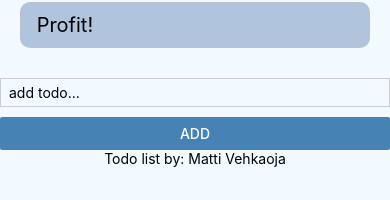
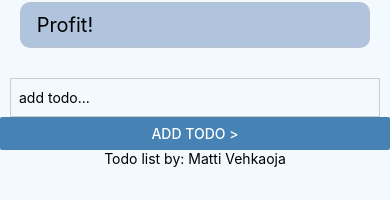
Before and after one commit to mvehkaoj/reactNativeDemo, a React Native app: screen / in a window 390 px wide. Shown: the part 205-405 px from the top of the page. Built offline with nearby package versions, Linux system fonts and the light colour scheme.

Commit message:
More stylish
Made new todos to appear in the bottom.

```diff
--- a/App.js
+++ b/App.js
@@ -21,8 +21,8 @@ export default function App() {
   const submitHandler = (text) => {
     setTodo((prevTodos) => {
       return [
-        { todoItem: text, key: Math.random().toString() },
-        ...prevTodos
+        ...prevTodos,
+        { todoItem: text, key: Math.random().toString() }
       ];
     })
   }
--- a/components/Addtodo.js
+++ b/components/Addtodo.js
@@ -15,7 +15,7 @@ export default class Addtodo extends Component {
                 placeholder='add todo...'
                 onChangeText={(text) => this.setState({text})}
                 />
-                <Button title='Add' color='steelblue' onPress={() => this.props.submitHandler(this.state.text)}/>
+                <Button title='Add todo >' color='steelblue' onPress={() => this.props.submitHandler(this.state.text)}/>
             </View>
         )
     }
@@ -23,9 +23,10 @@ export default class Addtodo extends Component {
 
 const styles = StyleSheet.create({
     inputBox: {
-        marginVertical: 10,
+        marginTop: 10,
+        marginHorizontal: 10,
         paddingHorizontal: 8,
-        paddingVertical: 5,
+        paddingVertical: 10,
         borderWidth: 1,
         borderColor: '#ccc',
     }
```
